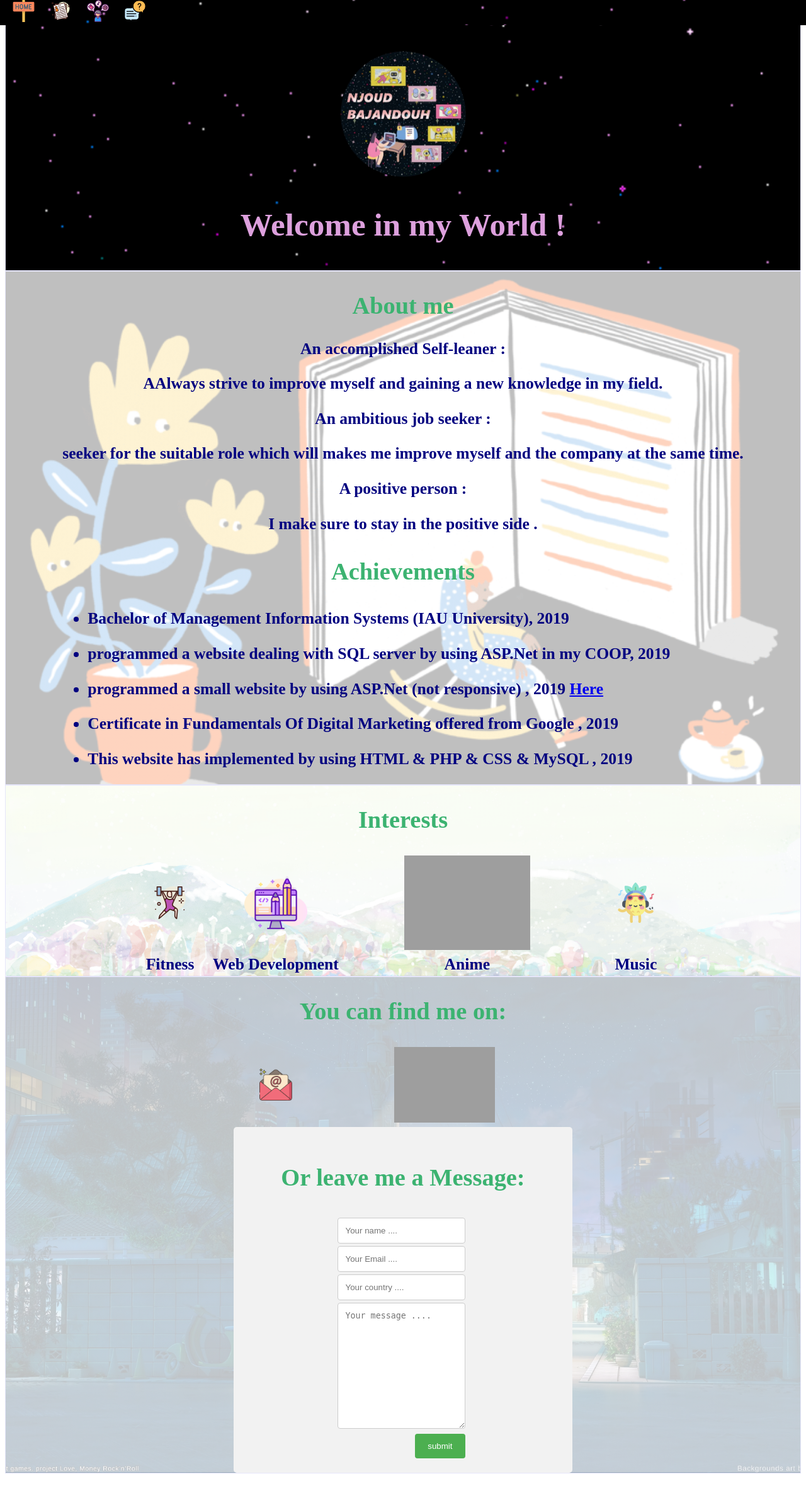
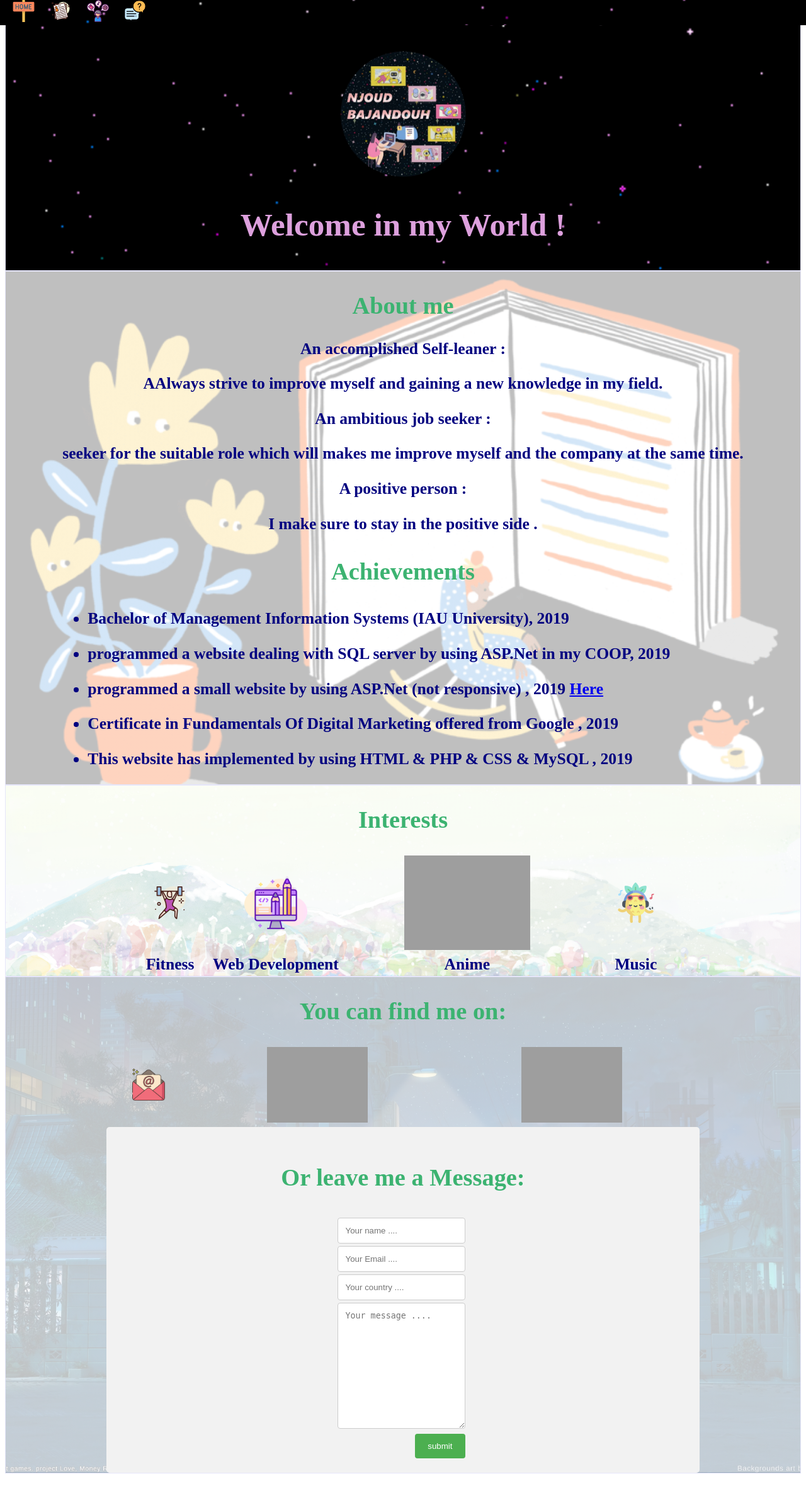
Before and after one commit to njoudbajandouh/PersonalWebSite, a PHP site: page / in a window 1280 px wide. Shown: the top 2370 px of the page at 63% size. Run offline with PHP 8.4, Linux system fonts and the light colour scheme; data that the repository does not hold is empty; grey boxes are pictures that could not be loaded.

Commit message:
Update index.php

```diff
--- a/index.php
+++ b/index.php
@@ -156,7 +156,10 @@
 
 </td>
 
-
+<td>
+<a href="https://github.com/njoudbajandouh"><img src="imgs/github-big-logo.png" alt="LinkedIn" style="width:40% ; height:auto;"></a>
+</td>
+</tr>
 </table></b>
 		</div>
 		 <center>
```
